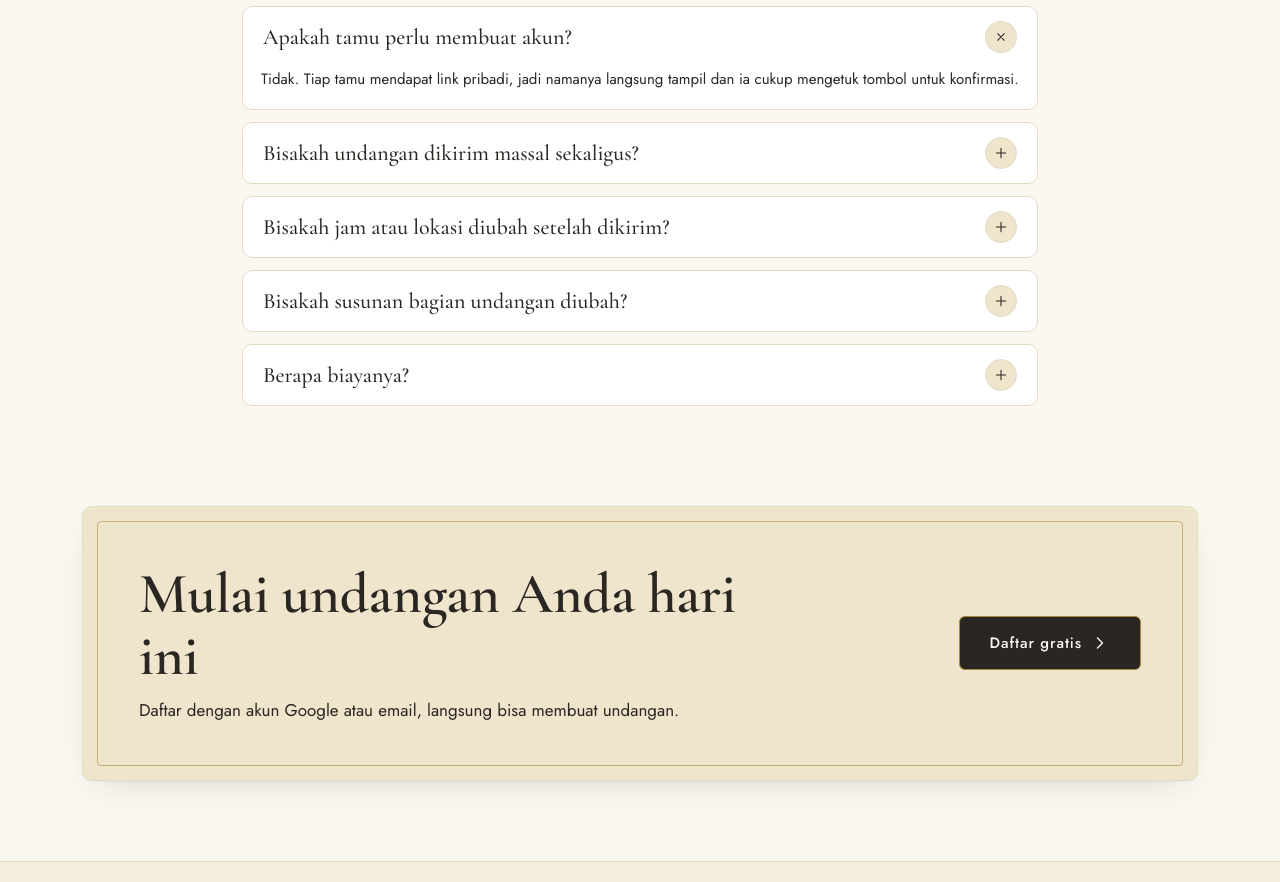
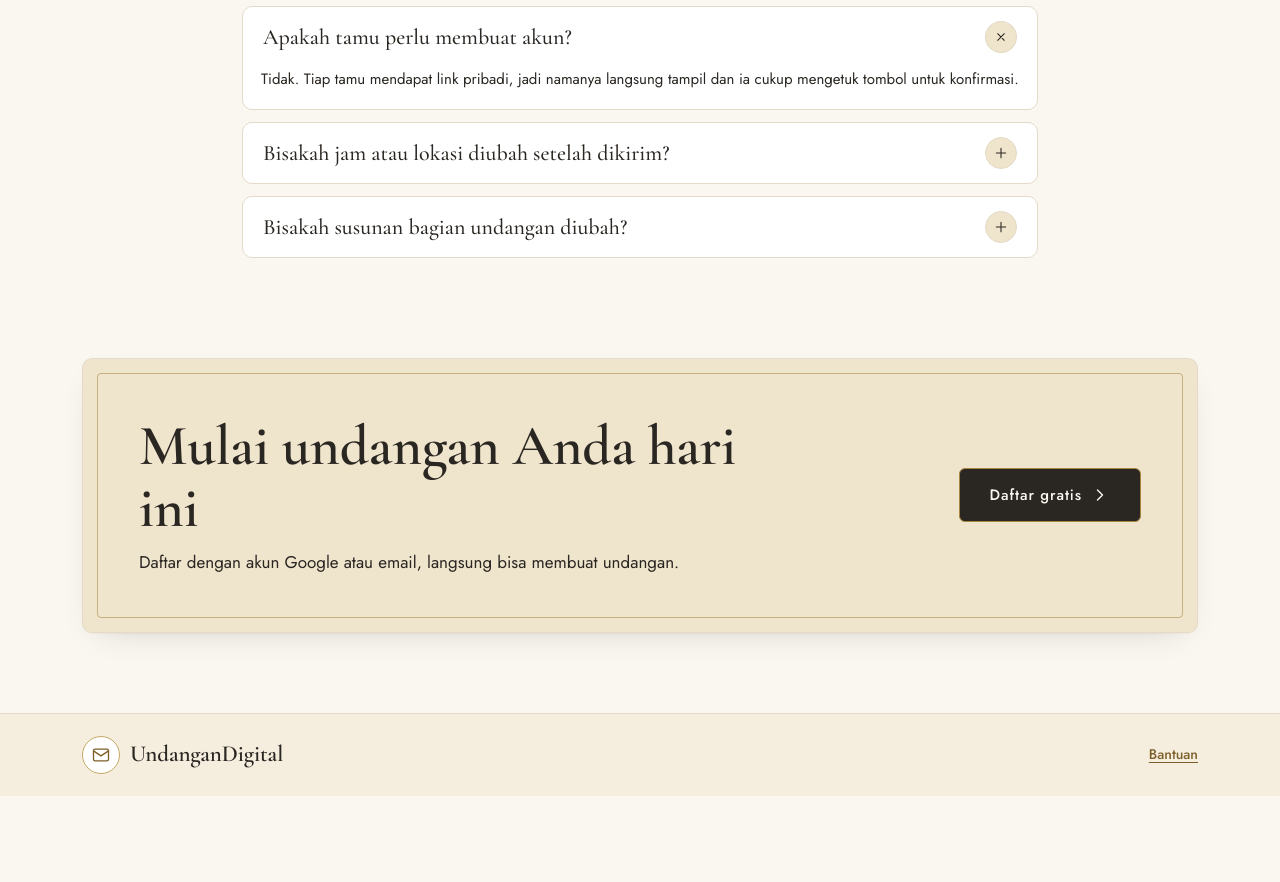
Before and after one commit to lim-event-tech/undangan-digital, a Next.js app: page / in a window 1280 px wide. Shown: the part 4060-4942 px from the top of the page. After the commit the page ends 4856 px from the top, so only its background shows below. Built offline with nearby package versions, Linux system fonts and the light colour scheme; no server answers; the database is empty.

Commit message:
refactor: ubah copywriting 2

```diff
--- a/src/app/page.tsx
+++ b/src/app/page.tsx
@@ -35,10 +35,6 @@ const TANYA = [
     a: "Tidak. Tiap tamu mendapat link pribadi, jadi namanya langsung tampil dan ia cukup mengetuk tombol untuk konfirmasi.",
   },
   {
-    q: "Bisakah undangan dikirim massal sekaligus?",
-    a: "Saat ini pengiriman lewat WhatsApp Anda sendiri, satu ketukan per tamu dengan pesan yang sudah terisi.",
-  },
-  {
     q: "Bisakah jam atau lokasi diubah setelah dikirim?",
     a: "Bisa. Semua tamu langsung melihat versi terbaru tanpa perlu dikirimi ulang.",
   },
@@ -46,7 +42,6 @@ const TANYA = [
     q: "Bisakah susunan bagian undangan diubah?",
     a: "Bisa. Seret bagian ke posisi lain atau sembunyikan yang tidak perlu.",
   },
-  { q: "Berapa biayanya?", a: "Gratis untuk saat ini." },
 ];
 
 const BATANG = [
```
